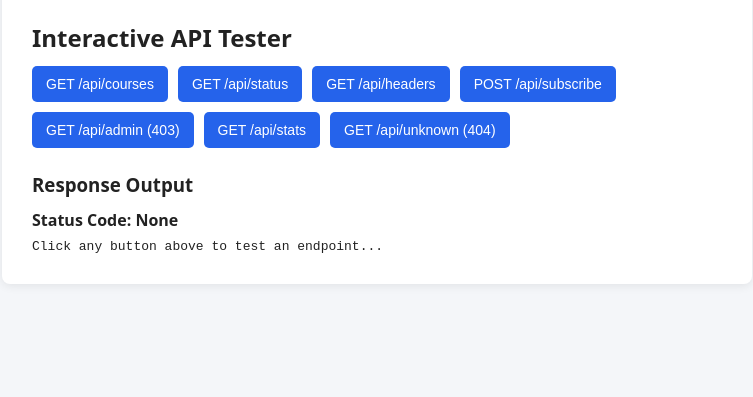
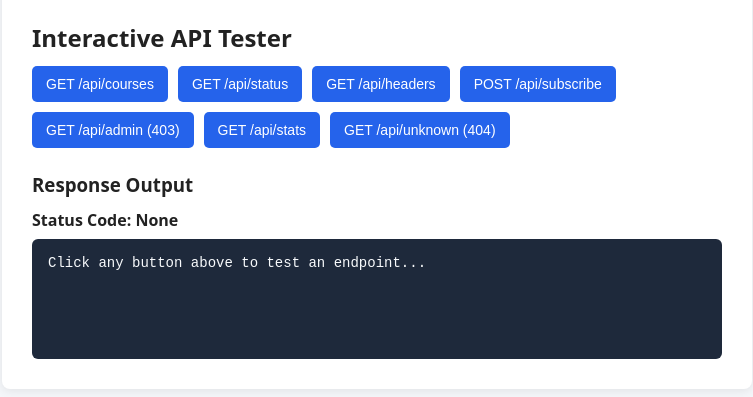
Before and after one commit to mohamedabdelmonem-v/web-lab8, a website: page public/index.html in a window 1280 px wide. Shown: the part 179-576 px from the top of the page, without its empty margins (263-1016 px from the left). Drawn offline with Linux system fonts and the light colour scheme.

Commit message:
Styles the preformatted API response display box.Uses a dark slate terminal-style background and Uses near-white text for high readability against the dark background.Adds inner padding around formatted JSON or text output.Rounds the corners of the response box.Enables horizontal scrolling if long lines exceed the box width instead of breaking layout.

```diff
--- a/public/styles.css
+++ b/public/styles.css
@@ -61,3 +61,13 @@ button:hover {
   font-weight: bold;
   margin-bottom: 8px;
 }
+
+pre {
+  background-color: #1e293b;
+  color: #f8fafc;
+  padding: 16px;
+  border-radius: 6px;
+  overflow-x: auto;
+  font-size: 14px;
+  min-height: 120px;
+}
```
